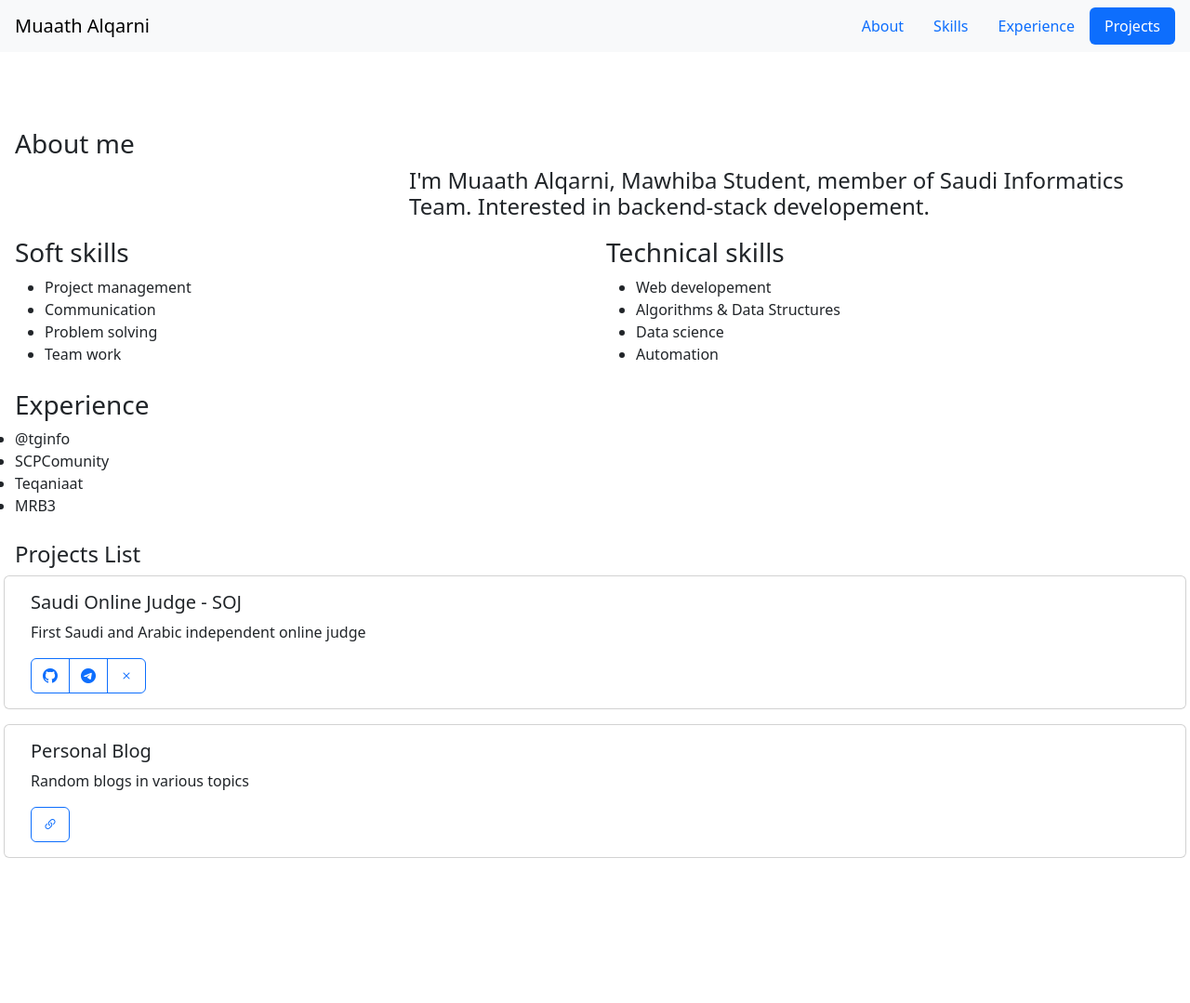
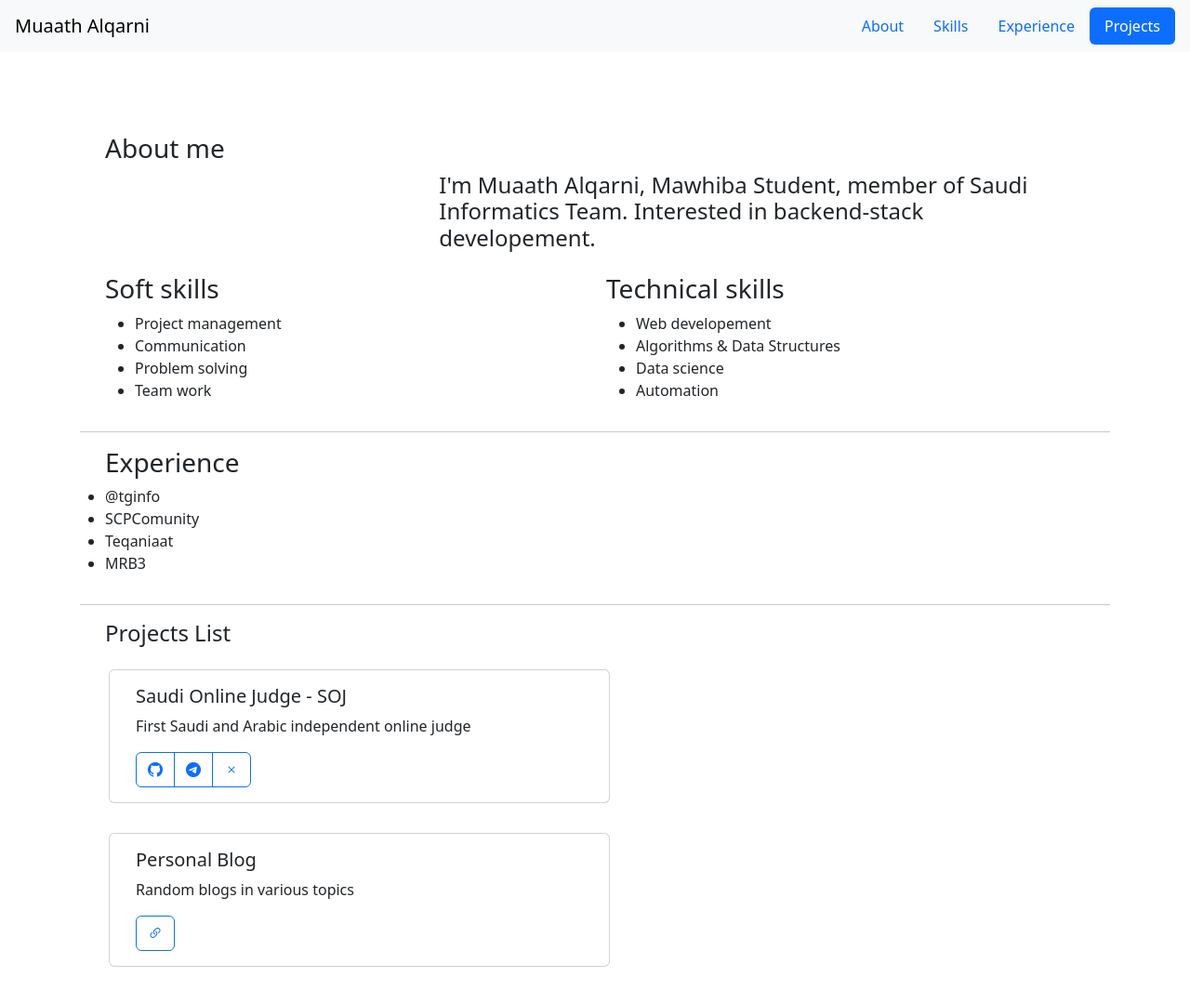
Before and after one commit to Muaath5/website, a Jekyll site: the page built from index.html, in a window 1280 px wide. Shown: the top 1079 px of the page at 93% size. Built offline with Jekyll 4.4.1, drawn with Linux system fonts in a browser that asks for light colours.

Commit message:
Fixing layout

```diff
--- a/index.html
+++ b/index.html
@@ -14,13 +14,17 @@ layout: base
     </ul>
 </nav>
 <style>
+    main
+    {
+        padding-left: 60px;
+        padding-right: 60px;
+    }
     main#content > div
     {
-        margin-top: 10px;
-        margin-bottom: 10px;
+        margin: 15px;
     }
 </style>
-<main id="content" data-bs-spy="scroll" data-bs-target="#main-navbar" data-bs-root-margin="0px 0px -40%" data-bs-smooth-scroll="true" style="height: 100vh; margin-top: .5rem; overflow: auto;" class="p-3 py-5 rounded-2" tabindex="0">
+<main id="content" data-bs-spy="scroll" data-bs-target="#main-navbar" data-bs-root-margin="0px 0px -40%" data-bs-smooth-scroll="true" style="height: 100vh; margin-top: .5rem; overflow: auto;" class="p-3 py-5 rounded-2 container" tabindex="0">
     <div class="row" id="about">
         <h3>About me</h3>
         <div class="col-4">
@@ -52,7 +56,8 @@ layout: base
             </ul>
         </div>
     </div>
-    <div class="row" id="experience">
+    <hr>
+    <div class="row" height="300px" id="experience">
         <h3>Experience</h3>
         <ul>
             <li>@tginfo</li>
@@ -61,9 +66,10 @@ layout: base
             <li>MRB3</li>
         </ul>
     </div>
+    <hr>
     <div class="row" id="projects">
         <h4>Projects List</h4>
-        <div class="col-6 card w-100 mb-3">
+        <div class="col-6 card m-3">
             <div class="card-body">
                 <h5 class="card-title">Saudi Online Judge - SOJ</h5>
                 <p class="card-text">First Saudi and Arabic independent online judge</p>
@@ -74,7 +80,7 @@ layout: base
                 </div>
             </div>
         </div>
-        <div class="col-6 card w-100 mb-3">
+        <div class="col-6 card m-3">
             <div class="card-body">
                 <h5 class="card-title">Personal Blog</h5>
                 <p class="card-text">Random blogs in various topics</p>
```
